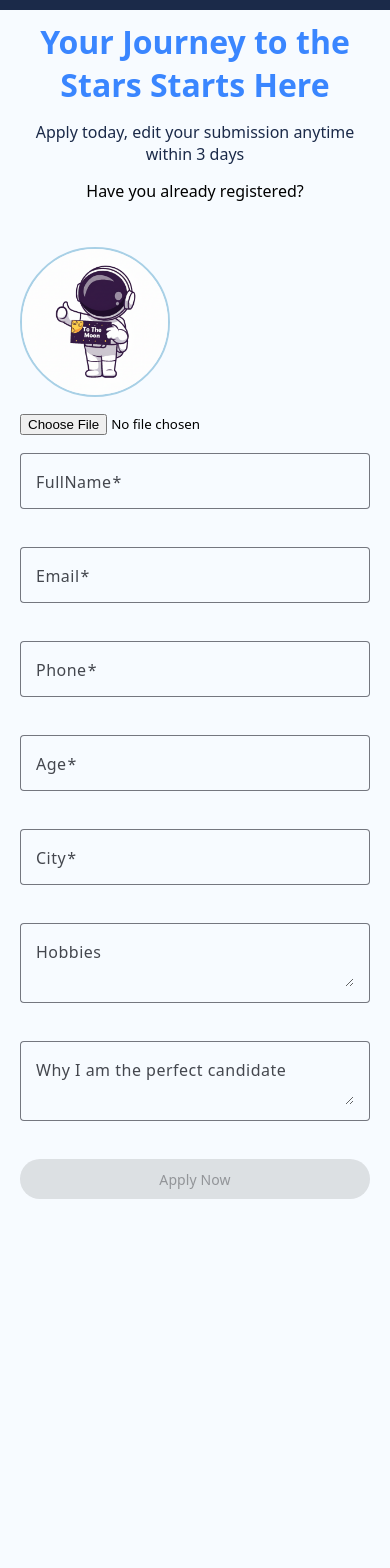
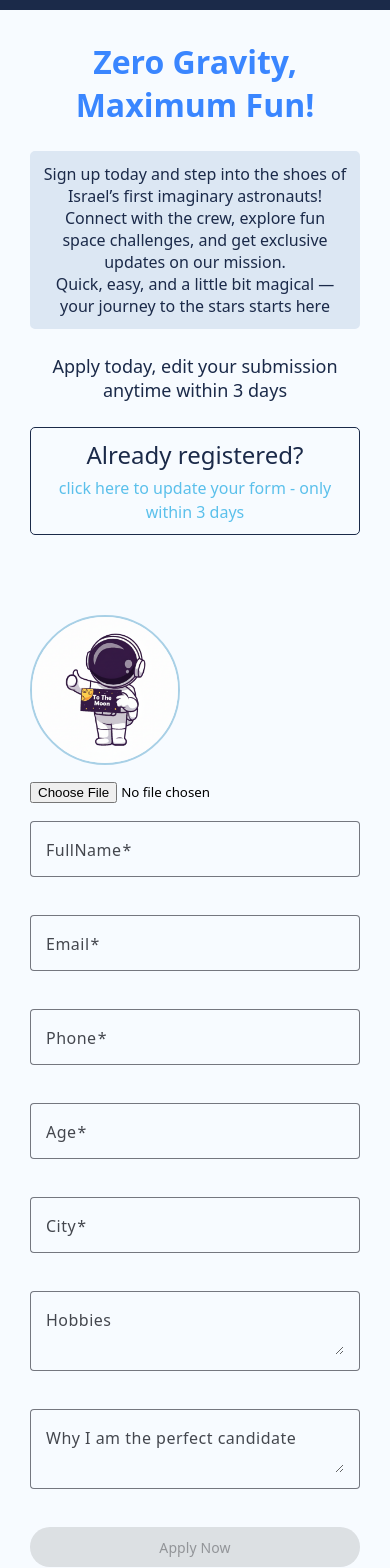
Before and after one commit to EdenReuven/iisa-space-agency-project, an Angular app: page / in a window 390 px wide. Shown: the part 40-1608 px from the top of the page. Before the commit the page ends 1269 px from the top, so only its background shows below. Built offline with nearby package versions, Linux system fonts and the light colour scheme; no server answers.

Commit message:
fix responsive style

```diff
--- a/src/app/components/header/header.scss
+++ b/src/app/components/header/header.scss
@@ -9,7 +9,7 @@
   position: fixed;
   width: 100%;
   top: 0;
-  z-index: 1;
+  z-index: 101;
 
   &__list {
     display: flex;
--- a/src/app/pages/dashboard-page/dashboard-page.scss
+++ b/src/app/pages/dashboard-page/dashboard-page.scss
@@ -1,4 +1,5 @@
 @use '../../styles/colors.scss' as *;
+@use '../../styles/functions.scss' as *;
 
 .dashboard {
   text-align: center;
@@ -6,21 +7,56 @@
   gap: 20px;
   display: flex;
   flex-direction: column;
+  &__header {
+    display: flex;
+    flex-direction: column;
+    align-items: center;
+    gap: 15px;
     &__title {
       color: $primary-color;
     }
-
     &__sub-title {
       color: $dark-color;
+      font-size: 18px;
+      font-weight: 500;
     }
+    &__monitor {
+      font-size: 18px;
+      background: $natural-color;
+      display: flex;
+      align-items: center;
+      justify-content: center;
+      border-radius: 5px;
+      color: $dark-color;
+      border: 2px solid $natural-color;
+      height: 30px;
+      font-size: 18px;
+      font-weight: 500;
+      padding: 5px;
+    }
+  }
+  &__dashboard-content {
+    display: flex;
+    flex-direction: column;
+    gap: 20px;
+
     &__table-wrapper {
       &__search {
         &__field {
           width: 100%;
         }
       }
+
+      &__container {
+        border: 2px solid $secondary-color;
+        max-height: 400px;
+        overflow: auto;
+        &::-webkit-scrollbar {
+          width: 0px;
+          background: transparent;
+        }
+
         &__table {
-      border: 2px solid $secondary-color;
           &__picture {
             &__cell {
               &__img {
@@ -32,6 +68,14 @@
               }
             }
           }
+          &__summary {
+            &__cell {
+              max-width: 300px;
+              white-space: nowrap;
+              overflow: hidden;
+              text-overflow: ellipsis;
+            }
+          }
           &__rows {
             height: 60px;
             cursor: pointer;
@@ -39,3 +83,34 @@
         }
       }
     }
+    &__map {
+      width: 100%;
+      height: 500px;
+    }
+  }
+}
+
+@include desktop {
+  .dashboard {
+    &__monitor {
+      width: 500px;
+      height: 40px;
+    }
+    &__dashboard-content {
+      display: grid;
+      grid-template-columns: repeat(2, 1fr);
+      grid-column-gap: 20px;
+      &__map {
+        height: auto;
+        min-height: 400px;
+      }
+    }
+    &__charts {
+      display: flex;
+      &__age-chart,
+      &__city-chart {
+        width: 100%;
+      }
+    }
+  }
+}
--- a/src/app/pages/landing-page/landing-page.html
+++ b/src/app/pages/landing-page/landing-page.html
@@ -1,18 +1,32 @@
 <div class="landing-page">
-  <h1 class="landing-page__title">Your Journey to the Stars Starts Here</h1>
-  <div class="landing-page__sub-title">Apply today, edit your submission anytime within 3 days</div>
+  <div class="landing-page__intro">
+    <h1 class="landing-page__intro__title">Zero Gravity, Maximum Fun!</h1>
+
+
+    <div class="landing-page__intro__text">
+      <p>Sign up today and step into the shoes of Israel’s first imaginary astronauts!</p>
+      <p>Connect with the crew, explore fun space challenges, and get exclusive updates on our mission.</p>
+      <p>Quick, easy, and a little bit magical — your journey to the stars starts here</p>
+    </div>
+    <div class="landing-page__intro__sub-title">{{formType !== 'emailOnly' ? 'Apply today, edit your submission anytime within 3 days' : 'If your email is on our list , you can edit your information only within 3 days of registration'}}</div>
+
     @if (formType === 'new') {
     <div class="landing-page__switch-form" (click)="switchToCheckEmail()">
-    Have you already registered?
+      <p class="landing-page__switch-form__main">Already registered?</p>
+      <p class="landing-page__switch-form__sub">click here to update your form - only within 3 days</p>
     </div>
     }
+  </div>
+
+
   <form
     class="landing-page__form"
     [formGroup]="registrationForm"
+    [ngClass]="{'email-form': formType === 'emailOnly'}"
     (ngSubmit)="formType === 'new' || formType === 'edit' ? onSubmit() : onEmailSubmit()"
   >
-    @if(formType !== 'emailOnly'){ @for(field of fromFields; track field.name){ @if(field.name ===
-    'profileImage'){
+    @if(formType !== 'emailOnly'){ @for(field of fromFields; track field.name){
+    @if(field.name==='profileImage'){
     <div class="landing-page__form__profile-picture">
       <div class="landing-page__form__profile-picture__image-preview">
         <img
@@ -31,6 +45,7 @@
         />
       </div>
     </div>
+
     } @else {
     <mat-form-field appearance="outline">
       <mat-label>{{ field.label }}</mat-label>
@@ -47,24 +62,47 @@
       <mat-error>{{ getError(field.name) }}</mat-error>
       }
     </mat-form-field>
+
     } } @if(successMessage){
     <div class="landing-page__form__success-message">{{ successMessage }}</div>
     }
 
-    <button mat-raised-button color="primary" type="submit" [disabled]="registrationForm.invalid">
+    <div class="landing-page__form__submit-btn">
+      <button
+        class="landing-page__form__submit-btn__btn"
+        mat-raised-button
+        color="primary"
+        type="submit"
+        [disabled]="registrationForm.invalid"
+      >
         Apply Now
       </button>
+    </div>
 
     } @else{
-    <mat-form-field appearance="outline">
+      <div class="landing-page__form__only-email">
+        <mat-form-field appearance="outline" >
           <mat-label>Email</mat-label>
           <input matInput formControlName="email" type="text" />
         </mat-form-field>
+
+      </div>
     @if(errorMessage){
     <div class="landing-page__form__error-message">{{ errorMessage }}</div>
-    <button mat-raised-button color="primary" (click)="switchToNewForm()">Register Now</button>
+    <div class="landing-page__form__register-btn">
+      <button class="landing-page__form__register-btn_btn" mat-raised-button color="primary" (click)="switchToNewForm()">Register Now</button>
+    </div>
     }
-    <button mat-raised-button color="primary" type="submit">check if exists</button>
+    <div class="landing-page__form__check-btn">
+      <button
+        class="landing-page__form__check-btn__btn"
+        mat-raised-button
+        color="primary"
+        type="submit"
+      >
+        check if exists
+      </button>
+    </div>
     }
   </form>
 </div>
--- a/src/app/pages/landing-page/landing-page.scss
+++ b/src/app/pages/landing-page/landing-page.scss
@@ -1,24 +1,63 @@
 @use '../../styles/colors.scss' as *;
+@use '../../styles/functions.scss' as *;
 
 .landing-page {
-  padding: 10px 20px 30px;
+  padding: 30px;
   display: flex;
   flex-direction: column;
-  gap: 15px;
+  gap: 25px;
   text-align: center;
 
-  &__title {
-    color: $primary-color;
+  &__intro {
+    display: flex;
+    flex-direction: column;
+    align-items: center;
+    gap: 25px;
+    &__title {
+      color: $primary-color;
+    }
+
+    &__sub-title {
+      color: $dark-color;
+      font-weight: 500;
+      font-size: 18px;
+    }
+
+    &__text {
+      background: $natural-color;
+      border-radius: 5px;
+      color: $dark-color;
+      border: 2px solid $natural-color;
+      font-weight: 500;
+      padding: 10px;
+    }
   }
-
-  &__sub-title {
-    color: $dark-color;
+  &__switch-form {
+    display: flex;
+    align-items: center;
+    justify-content: center;
+    gap: 5px;
+    flex-direction: column;
+    border: 1px solid $dark-color;
+    padding: 10px;
+    border-radius: 5px;
+    cursor: pointer;
+    &__main {
+      font-size: 24px;
+      color: $dark-color;
+    }
+    &__sub {
+      line-height: 24px;
+      font-size: 16px;
+      color: $light-blue-color;
+    }
   }
 
   &__form {
     display: flex;
     flex-direction: column;
     gap: 18px;
+    margin-top: 25px;
 
     &__profile-picture {
       display: flex;
@@ -40,11 +79,26 @@
         }
       }
     }
+    &__only-email {
+      grid-column: 1 / -1;
+    }
+    &__submit-btn,
+    &__check-btn,
+    &__register-btn {
+      width: 100%;
+      display: flex;
+      justify-content: center;
+      grid-column: 1 / -1;
+      &__btn {
+        width: 500px;
+      }
+    }
     &__success-message {
       padding: 12px 20px;
       background-color: $success-bg;
       color: $success-color;
       border-radius: 8px;
+      grid-column: 1 / -1;
       font-weight: bold;
       text-align: center;
       max-width: 300px;
@@ -63,6 +117,29 @@
       max-width: 300px;
       margin-left: auto;
       margin-right: auto;
+      grid-column: 1 / -1;
+    }
+  }
+}
+
+@include desktop {
+  .landing-page {
+    align-items: center;
+    &__form {
+      display: grid;
+      grid-template-columns: repeat(2, 2fr);
+      padding: 25px;
+      border: 2px solid $dark-color;
+      background: $background-color;
+      width: 80%;
+      border-radius: 5px;
+      &.email-form {
+        width: fit-content;
+      }
+      &__profile-picture {
+        margin-top: 0;
+        grid-column: 1 / -1;
+      }
     }
   }
 }
--- a/src/app/pages/landing-page/landing-page.ts
+++ b/src/app/pages/landing-page/landing-page.ts
@@ -7,10 +7,11 @@ import { registerFields } from '../../utils';
 import { RegisterForm } from '../../types/common';
 import { CandidateService } from '../../services/candidate.service';
 import { StorageService } from '../../services/storage.service';
+import { CommonModule } from '@angular/common';
 
 @Component({
   selector: 'app-landing-page',
-  imports: [ReactiveFormsModule, MatFormFieldModule, MatInputModule, MatButtonModule],
+  imports: [ReactiveFormsModule, MatFormFieldModule, MatInputModule, MatButtonModule,CommonModule],
   templateUrl: './landing-page.html',
   styleUrls: ['./landing-page.scss'],
 })
--- a/src/app/services/candidate.service.ts
+++ b/src/app/services/candidate.service.ts
@@ -54,7 +54,7 @@ export class CandidateService {
     const hobbies = candidate.hobbies ?? '';
     const age = candidate.age;
 
-    return `${age} years old, live in ${city} , love to ${hobbies}`;
+    return `${age} years old, live in ${city}${hobbies ? `,love ${hobbies}` : ``}`;
   }
 
   isUpdateAllowed(submittedDate: Date) {
--- a/src/app/services/chart.service.ts
+++ b/src/app/services/chart.service.ts
@@ -24,7 +24,12 @@ export class ChartService {
             backgroundColor: this.getColors(Object.keys(data).length),
           },
         ],
+
       },
+      options:{
+        responsive : true,
+         maintainAspectRatio: false,
+      }
     });
   }
 
```
Also changed, not shown: src/app/pages/dashboard-page/dashboard-page.html (+54 -20 lines). Lines whose indentation alone changed are shown as unchanged.
